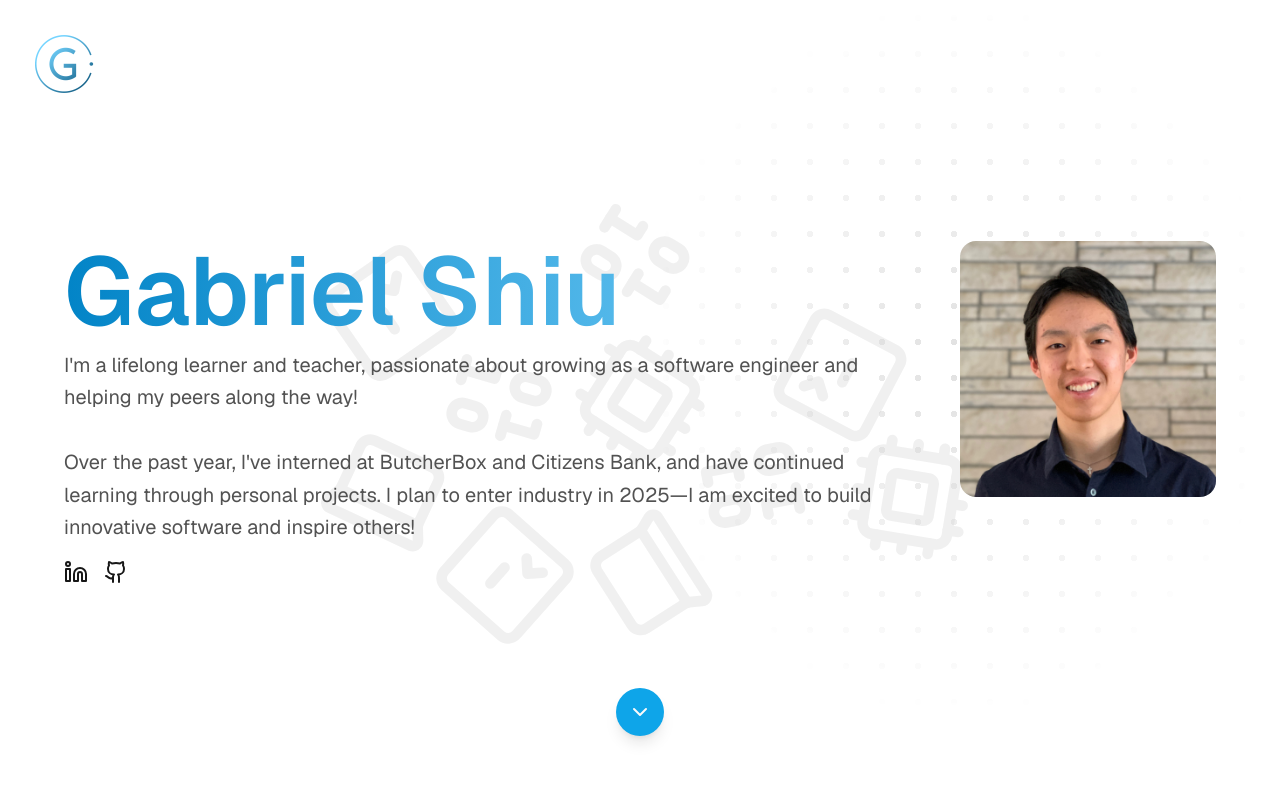
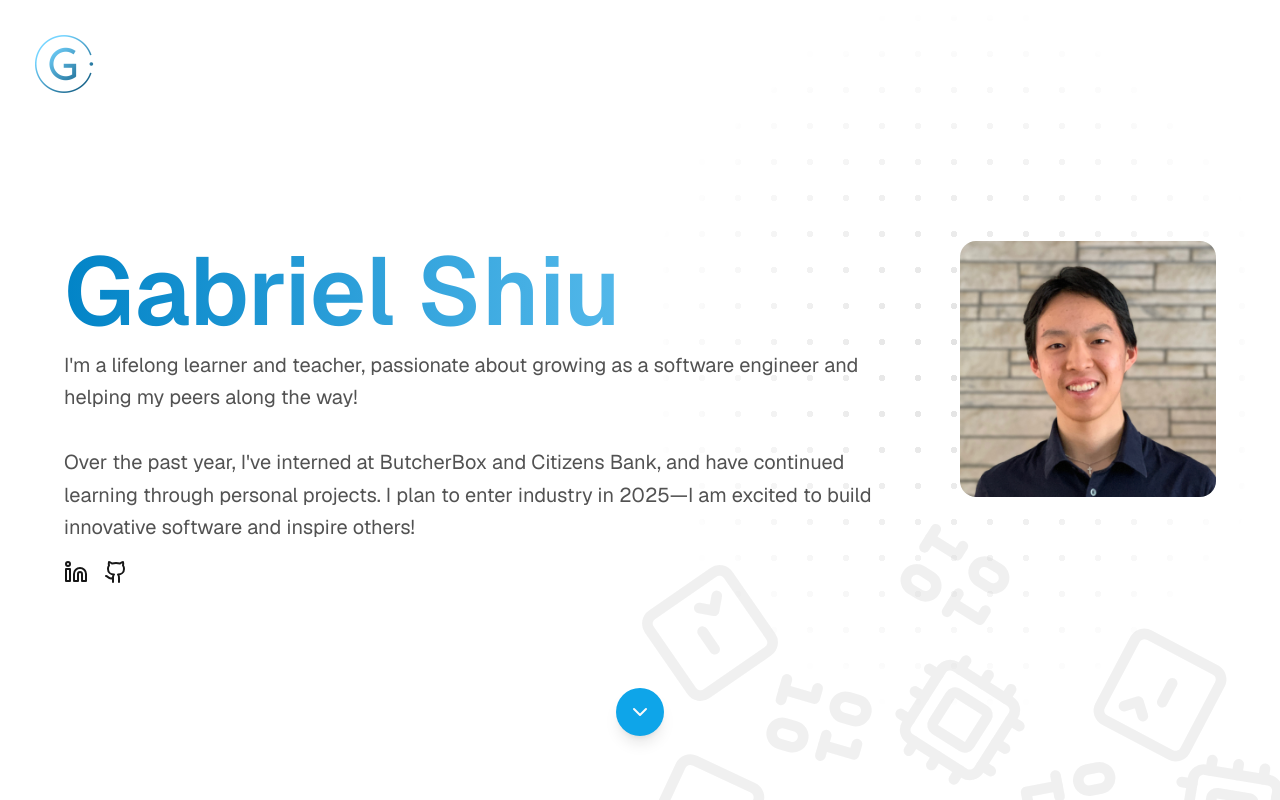
Before and after one commit to s-leirbag/portfolio, a Next.js app: page / in a window 1280 px wide. Shown: the top 800 px of the page. Built offline with nearby package versions, Linux system fonts and the light colour scheme.

Commit message:
fix icon decor transform, tailwind doesn't do parameterized utilities

```diff
--- a/app/SvgCollage.tsx
+++ b/app/SvgCollage.tsx
@@ -102,8 +102,11 @@ const SvgCollage = ({ x, y, count, size, svgs }: Props) => {
 
   return (
     <div
-      className={`absolute inset-0 -z-20 translate-x-[${x}] translate-y-[${y}] opacity-10`}
+      className={`absolute inset-0 -z-20 opacity-10`}
       aria-hidden="true"
+      style={{
+        transform: `translate(${x}, ${y})`,
+      }}
     >
       {icons.map(({ x, y, angle, Icon }, i) => {
         return (
```
